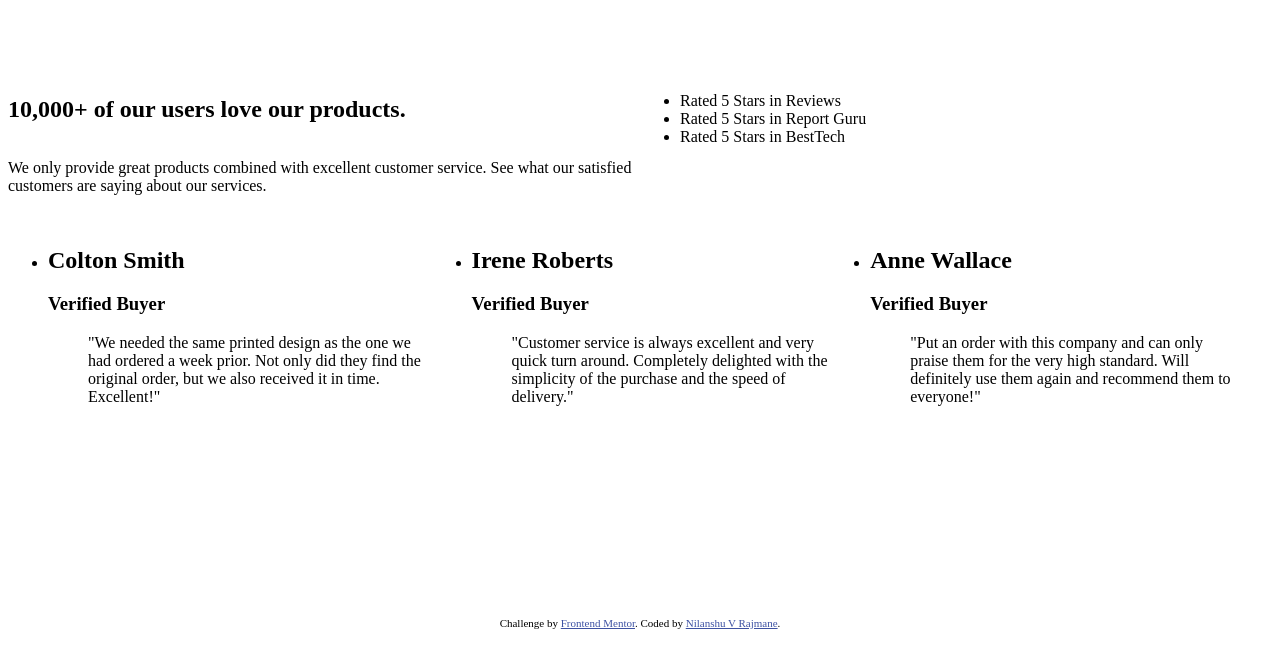
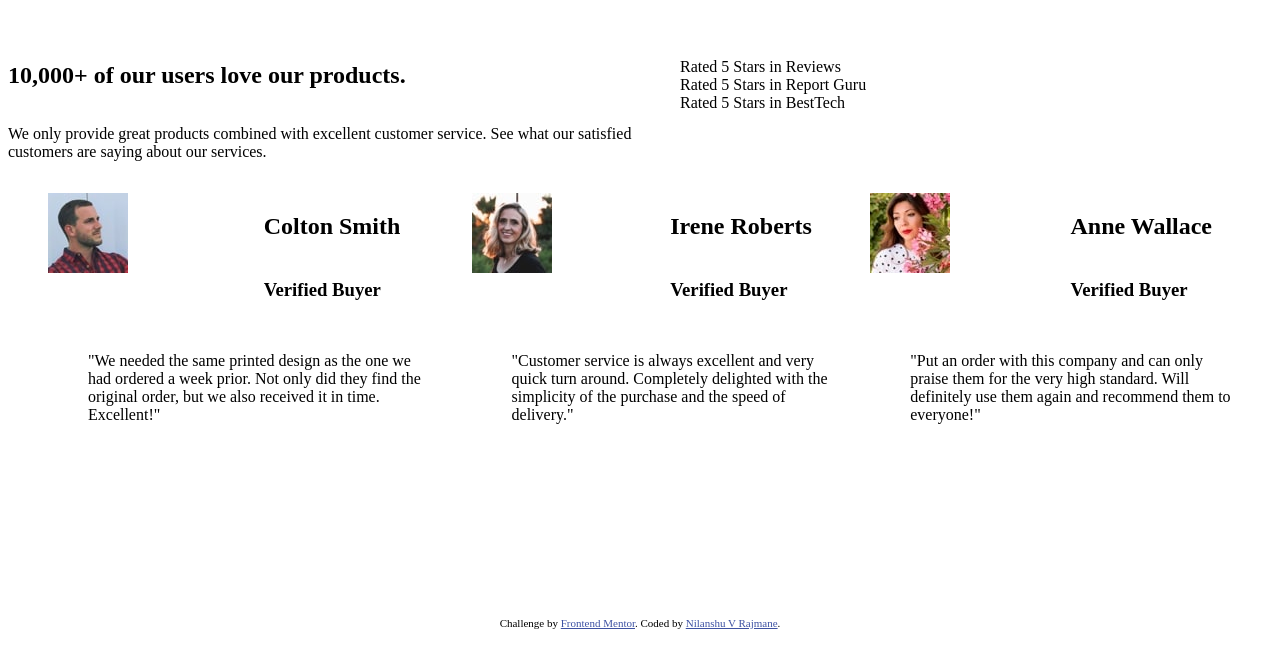
Before and after one commit to nilanshu96/social-proof-section, a plain HTML site: page index.html in a window 1280 px wide. Shown: the part 111-778 px from the top of the page. Drawn offline with Linux system fonts and the light colour scheme.

Commit message:
finished the html layout for page

```diff
--- a/index.html
+++ b/index.html
@@ -41,7 +41,8 @@
 
       <ul id="comment-list">
         <li>
-          <article>
+          <article class="card">
+            <img src="./images/image-colton.jpg" alt="commentor pic">
             <h2>Colton Smith</h2>
             <h3>Verified Buyer</h3>
             <blockquote>
@@ -53,7 +54,8 @@
         </li>
 
         <li>
-          <article>
+          <article class="card">
+            <img src="./images/image-irene.jpg" alt="commentor pic">
             <h2>Irene Roberts</h2>
             <h3>Verified Buyer</h3>
             <blockquote>
@@ -64,7 +66,8 @@
         </li>
 
         <li>
-          <article>
+          <article class="card">
+            <img src="./images/image-anne.jpg" alt="commentor pic">
             <h2>Anne Wallace</h2>
             <h3>Verified Buyer</h3>
             <blockquote>
--- a/style.scss
+++ b/style.scss
@@ -21,13 +21,38 @@ main {
     & > p {
         grid-area: details
     }
+
+    .card {
+        display: grid;
+        grid-template-areas: "pic head1"
+                             "pic head2"
+                             "quote quote";
+
+        & > h2 {
+            grid-area: head1;
+        }
+
+        & > h3 {
+            grid-area: head2;
+        }
+
+        & > img {
+            grid-area: pic;
+        }
+
+        & > blockquote {
+            grid-area: quote;
+        }
+    }
 }
 
 #rating-list {
     grid-area: ratings;
+    list-style: none;
 }
 
 #comment-list {
     grid-area: comments;
     display: flex;
+    list-style: none;
 }
```
Also changed, not shown: _config.scss (added), style.css, 1 other file.
